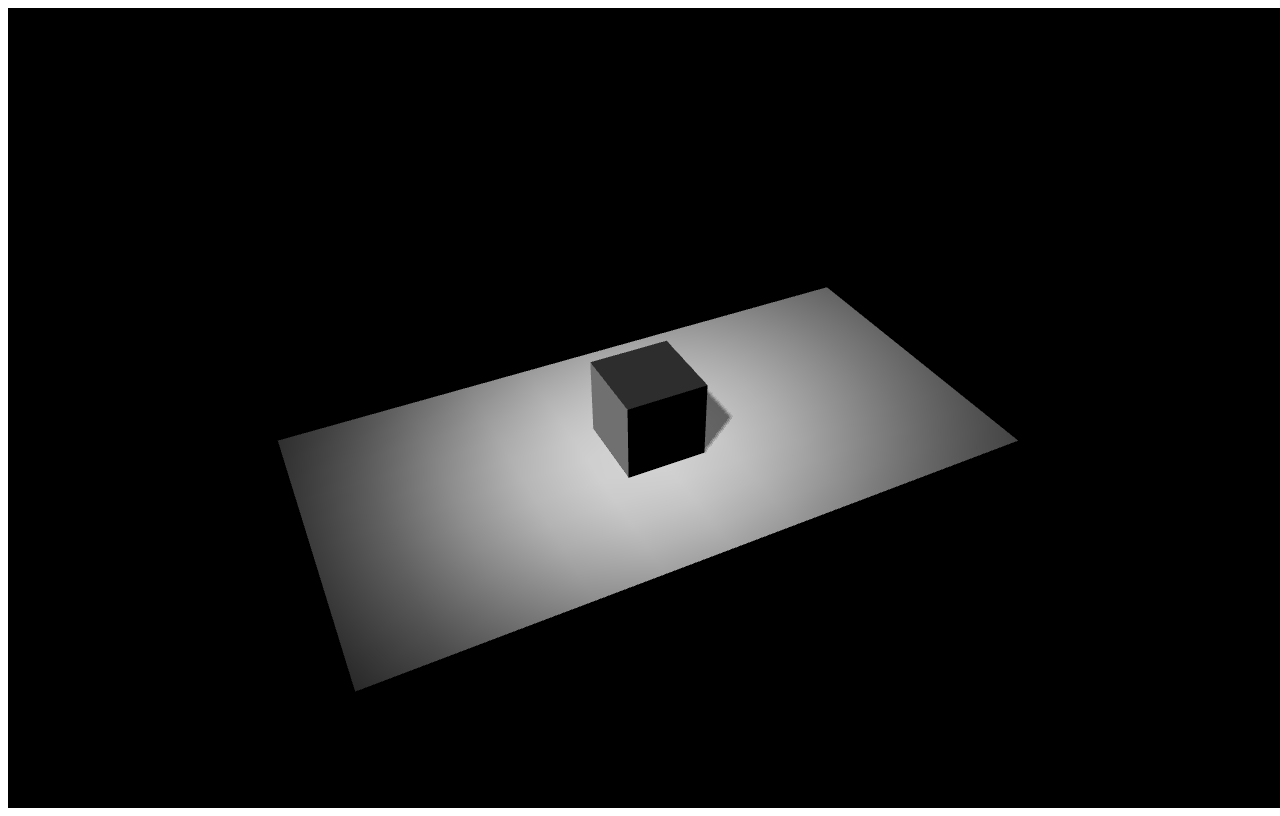
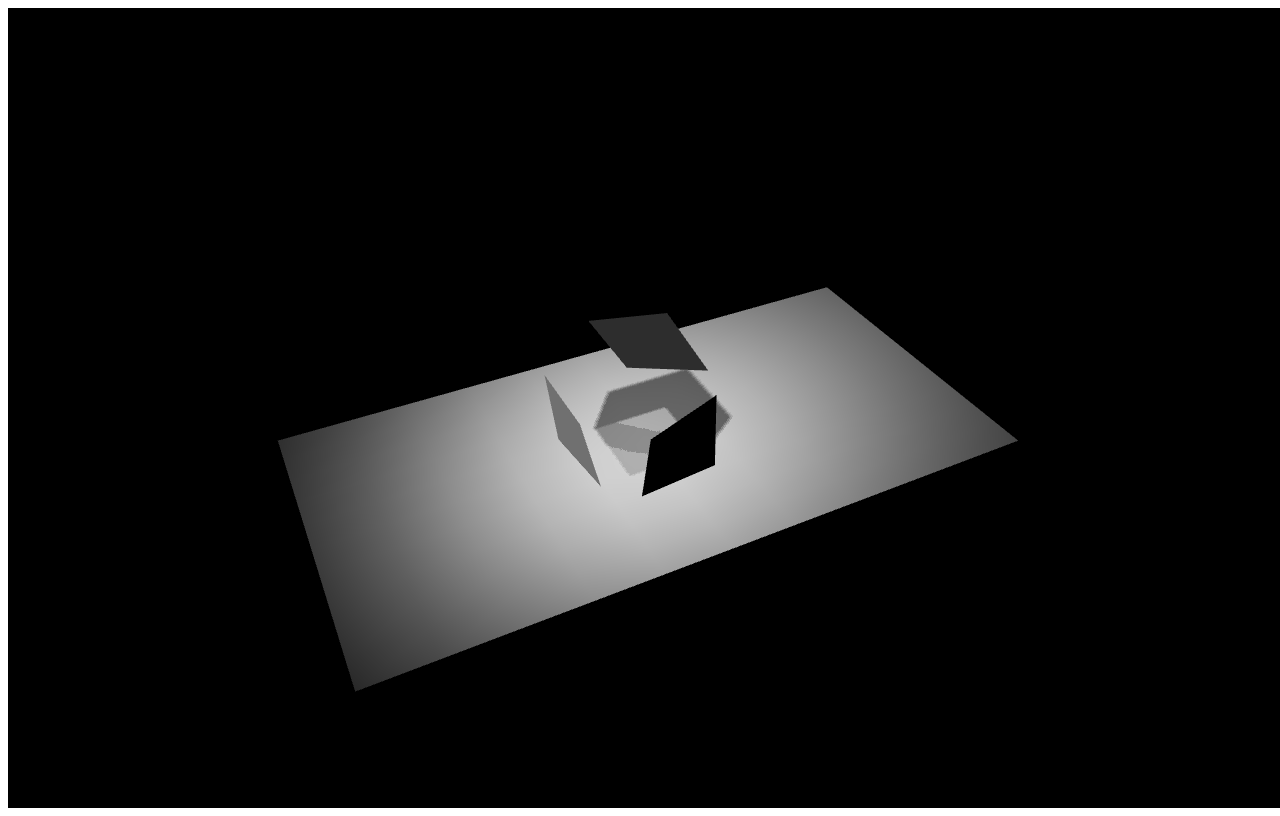
Before and after one commit to mdobson/three.js-samples-and-learning, a website: page app/intro-to-shaders.html in a window 1280 px wide. Drawn offline with Linux system fonts and the light colour scheme; animation ran at ten frames a second.

Commit message:
Changed vertex shader to randomly scramble each vertex

```diff
--- a/app/intro-to-shaders.html
+++ b/app/intro-to-shaders.html
@@ -3,11 +3,13 @@
     <title>My first Three.js app</title>
     <style>canvas { width: 100%; height: 100% }</style>
     <script id="vertexShader" type="x-shader/x-vertex">
+      attribute float displacement;
       varying vec3 vNormal;
 
       void main() {
         vNormal = normal;
-        gl_Position = projectionMatrix * modelViewMatrix * vec4(position, 1.0);
+        vec3 newPosition = position + normal * vec3(displacement);
+        gl_Position = projectionMatrix * modelViewMatrix * vec4(newPosition, 1.0);
       }
     </script>
     <script id="fragShader" type="x-shader/x-fragment">
@@ -35,9 +37,24 @@
       var material = new THREE.MeshLambertMaterial({ color: 0x0000ff });
       var vert = document.getElementById('vertexShader').innerText;
       var frag = document.getElementById('fragShader').innerText;
-      console.log(vert, frag);
+      console.log(geometry);
+
+      var attributes = {
+        displacement: {
+          type: 'f',
+          value: []
+        }
+        };
+
+      var verts = geometry.vertices;
+      var values = attributes.displacement.value;
+
+      for(var v = 0; v < verts.length; v++) {
+        values.push(Math.random() * 30);
+      }
       material = new THREE.ShaderMaterial({
         uniforms: {},
+        attributes: attributes,
         vertexShader: vert,
         fragmentShader: frag
       });
```
